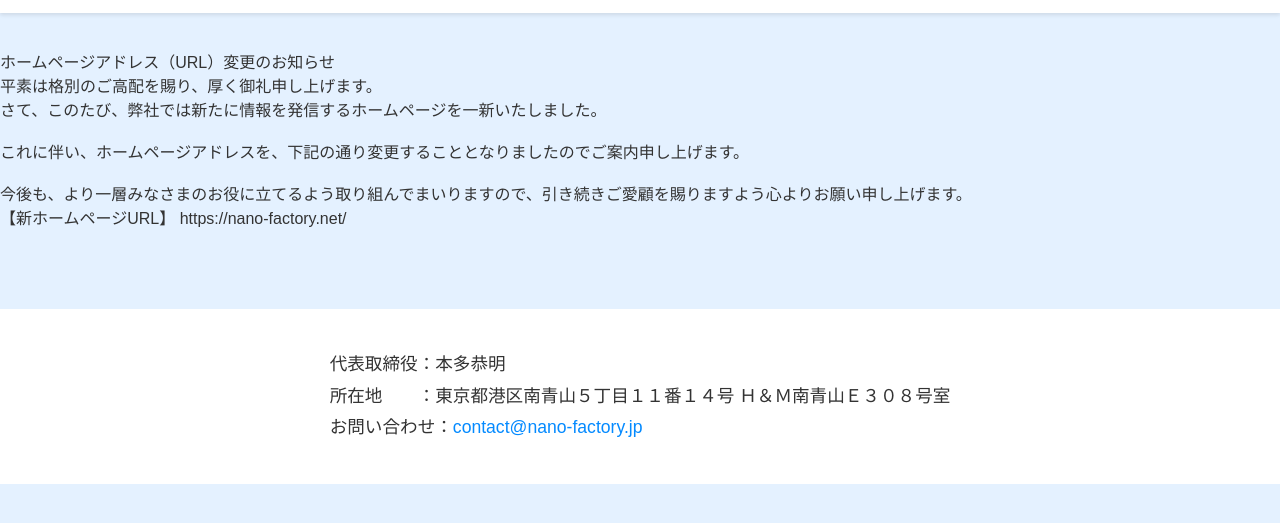
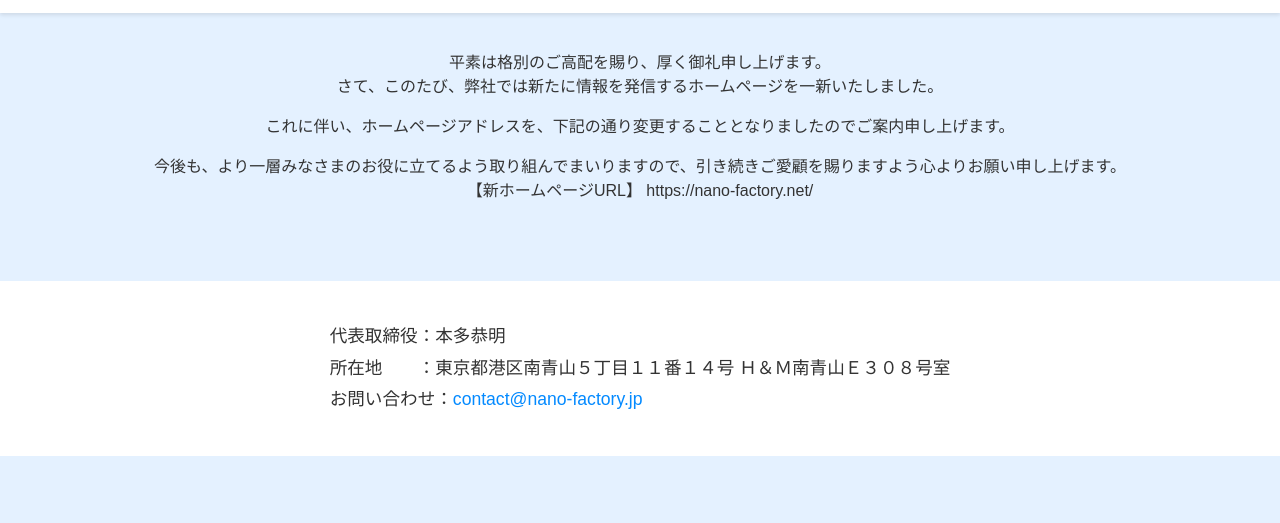
Before and after one commit to nanoFACTORY-2025/nano-corporate.github.io, a plain HTML site: page index.html in a window 1280 px wide. Shown: the part 51-574 px from the top of the page. Drawn offline with Linux system fonts and the light colour scheme.

Commit message:
Update index.html

```diff
--- a/index.html
+++ b/index.html
@@ -76,14 +76,26 @@
     </div>
   </header>
 
-   ホームページアドレス（URL）変更のお知らせ<br>
-平素は格別のご高配を賜り、厚く御礼申し上げます。<br>
-さて、このたび、弊社では新たに情報を発信するホームページを一新いたしました。<br>
-<br>
-これに伴い、ホームページアドレスを、下記の通り変更することとなりましたのでご案内申し上げます。<br>
-<br>
-今後も、より一層みなさまのお役に立てるよう取り組んでまいりますので、引き続きご愛顧を賜りますよう心よりお願い申し上げます。<br>
-【新ホームページURL】 https://nano-factory.net/
+<html lang="ja">
+<head>
+    <meta charset="UTF-8">
+    <title>ホームページアドレス変更のお知らせ</title>
+</head>
+<body>
+
+    <div style="text-align: center;">
+        <p>平素は格別のご高配を賜り、厚く御礼申し上げます。<br>
+        さて、このたび、弊社では新たに情報を発信するホームページを一新いたしました。</p>
+
+        <p>これに伴い、ホームページアドレスを、下記の通り変更することとなりましたのでご案内申し上げます。</p>
+
+        <p>今後も、より一層みなさまのお役に立てるよう取り組んでまいりますので、引き続きご愛顧を賜りますよう心よりお願い申し上げます。<br>
+        【新ホームページURL】 https://nano-factory.net/</p>
+    </div>
+
+</body>
+</html>
+
 
 
   <footer>
```
